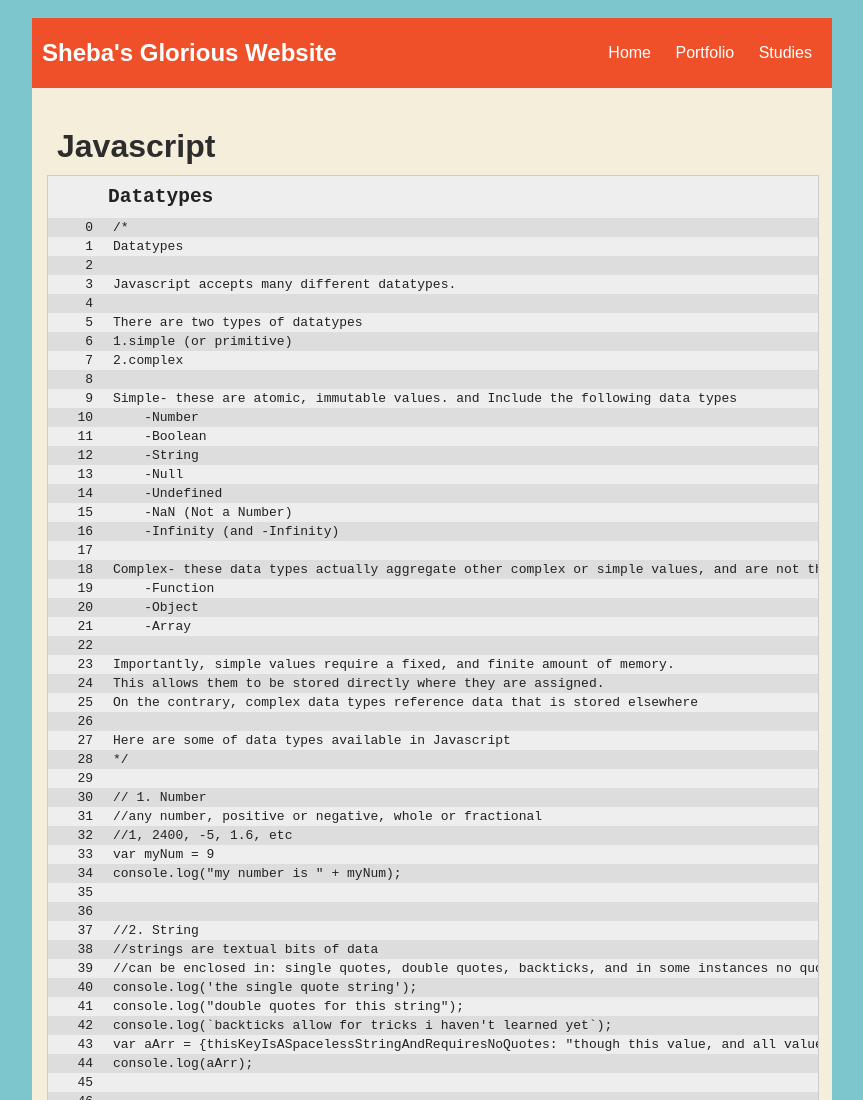
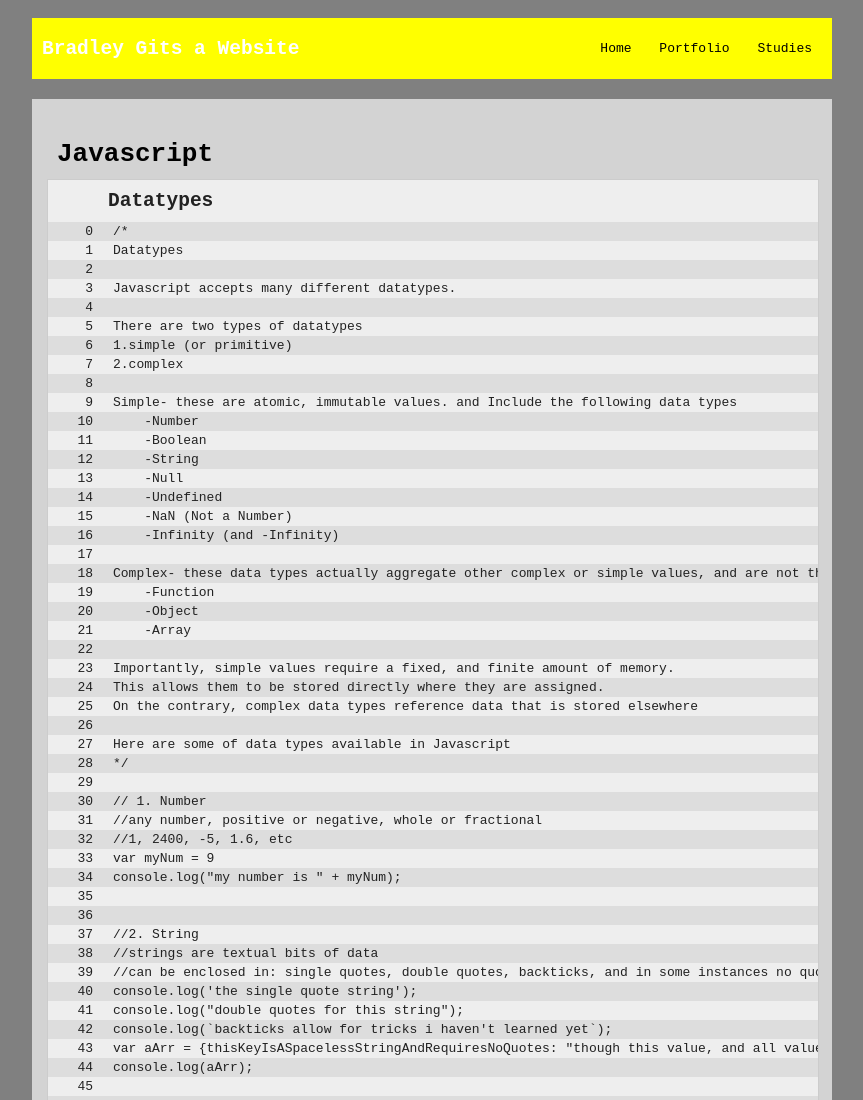
Before and after one commit to bradleyblackdev/bradleyblacksound.github.io, a plain HTML site: page studies.html in a window 1280 px wide. Shown: the top 1100 px of the page, without its empty margins (208-1071 px from the left). Drawn offline with nearby package versions, Linux system fonts and the light colour scheme; no server answers.

Commit message:
more updates

```diff
--- a/css/studies.css
+++ b/css/studies.css
@@ -1,8 +1,8 @@
 body {
-    background: rgb(125, 198, 205);
-    color: rgb(45, 45, 45);
+    background: gray;
+    color: black;
     padding: 10px;
-    font-family: arial;
+    font-family: monospace;
 }
 header {
     font-size: 1.5em;
@@ -15,8 +15,9 @@ header {
 
 /* navigation menu */
 nav {
-    background: rgb(239, 80, 41);
+    background: yellow;
     margin: 0 auto;
+    margin-bottom: 20px;
     display: flex;
     padding: 10px;
 }
@@ -35,12 +36,12 @@ nav li {
 }
 nav a {
     text-decoration: none;
-    color: #fff;
+    color: #000;
 }
 
 /* main container area beneath menu */
 main {
-    background: rgb(245, 238, 219);
+    background: lightgray;
     display: flex;
     padding:inherit;
 }
--- a/studies.html
+++ b/studies.html
@@ -27,7 +27,7 @@
     <body>
         <div id="all-contents">
         <nav>
-            <header>Sheba's Glorious Website</header>
+            <header>Bradley Gits a Website</header>
             <ul>
                 <li><a href="index.html">Home</a></li>
                 <li><a href="portfolio.html">Portfolio</a></li>
```
